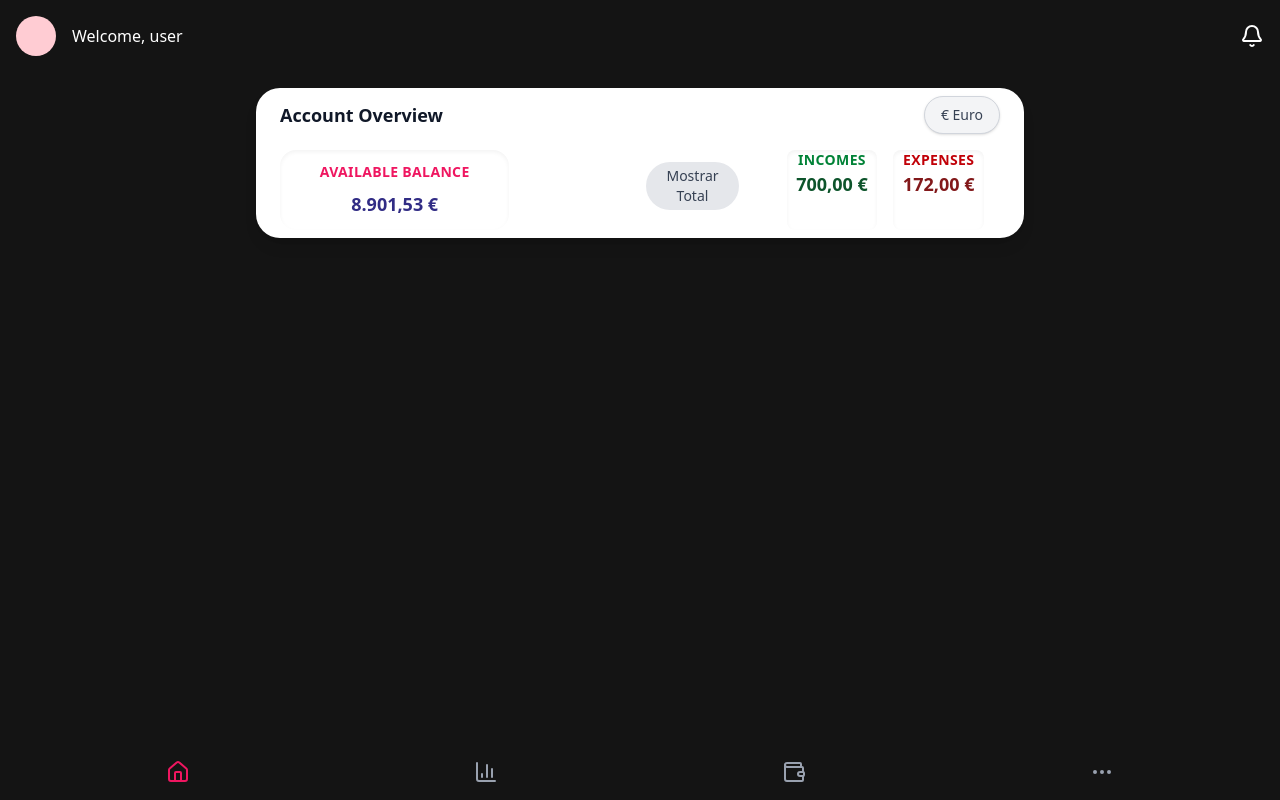
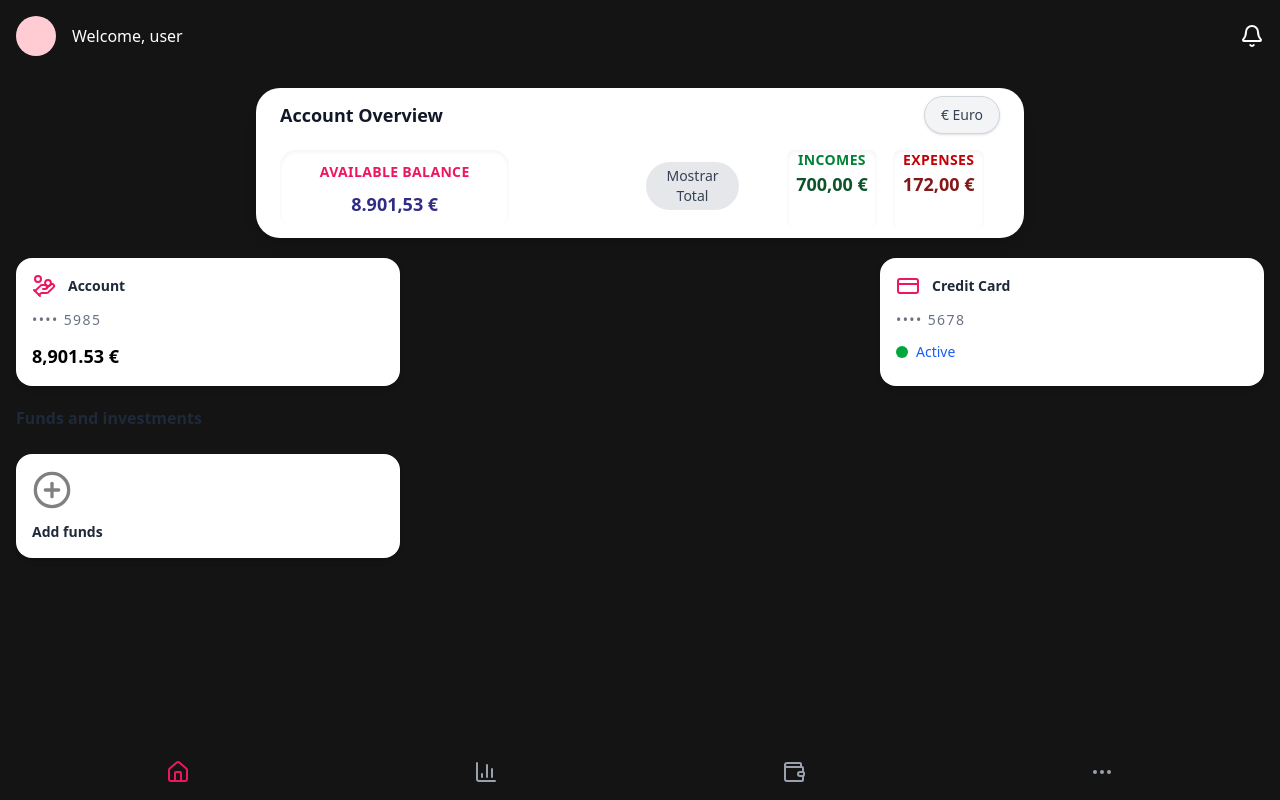
Before and after one commit to IuliiaNova/banking-dashboard, a React (Vite) app: page / in a window 1280 px wide. Built offline with nearby package versions, Linux system fonts and the light colour scheme.

Commit message:
feat(dashboard): add visual options

```diff
--- a/src/pages/dashboard/Dashboard.tsx
+++ b/src/pages/dashboard/Dashboard.tsx
@@ -1,9 +1,43 @@
+import { CirclePlus, CreditCard, HandCoins } from "lucide-react";
 import { AccountOverview } from "./components/AccountOverview";
+import FinancialUnit from "./components/FinancialUnit";
+import { useTransactions } from "../../features/transactions/store/transactions.context";
 
 function Dashboard() {
+  const {
+    state: { transactions },
+  } = useTransactions("AccountOverview");
+  const balance = transactions.reduce((sum, t) => sum + t.amount, 0);
   return (
-    <div className="">
+    <div className="space-y-5">
       <AccountOverview />
+      <div className="flex gap-6 justify-between">
+        <FinancialUnit
+          title="Account"
+          code="1234567812365985"
+          type="account"
+          icon={<HandCoins />}
+          amount={balance}
+        />
+        <FinancialUnit
+          title="Credit Card"
+          code="1234567812345678"
+          type="card"
+          status="Active"
+          icon={<CreditCard />}
+        />
+      </div>
+
+      <div className="flex flex-col gap-2">
+        <span className="mb-4 text-md font-semibold text-gray-800 dark:text-gray-100 truncate">
+        Funds and investments
+      </span>
+        <div className="w-44 sm:w-80 md:w-96 bg-white dark:bg-background-dark rounded-2xl shadow-md p-4 flex flex-col gap-3 transition-all duration-300">
+          <CirclePlus size={40} color="gray" />
+          <span className="text-sm font-semibold text-gray-800 dark:text-gray-100 truncate">
+            Add funds </span>
+        </div>
+      </div>
     </div>
   );
 }
--- a/src/pages/dashboard/components/FinancialUnit.tsx
+++ b/src/pages/dashboard/components/FinancialUnit.tsx
@@ -1,7 +1,47 @@
-import React from 'react'
+import React from "react";
 
-export default function FinancialUnit() {
+type FinancialUnitProps = {
+  title: string;
+  code: string;
+  amount?: number;
+  type: "card" | "account" | string;
+  status?: string;
+  icon?: React.ReactNode;
+};
+
+export default function FinancialUnit({
+  title,
+  code,
+  amount,
+  type,
+  status,
+  icon,
+}: FinancialUnitProps) {
+  const lastFourDigits = code.slice(-4);
+
   return (
-    <div>FinancialUnit</div>
-  )
+    <div className="w-44 sm:w-80 md:w-96 bg-white dark:bg-background-dark rounded-2xl shadow-md p-4 flex flex-col gap-3 transition-all duration-300">
+      <div className="flex items-center gap-3">
+        {icon && <div className="text-xl text-rose-base">{icon}</div>}
+        <span className="text-sm font-semibold text-gray-800 dark:text-gray-100 truncate">
+          {title}
+        </span>
+      </div>
+
+      <div className="text-gray-500 dark:text-gray-400 text-sm tracking-widest">
+        •••• {lastFourDigits}
+      </div>
+
+      {type === "card" ? (
+        <div className="text-sm font-medium text-blue-600 dark:text-green-600 flex gap-2 items-center">
+          <div className="w-3 h-3 rounded-full bg-green-600"/>
+          <span>{status || "Stateless"}</span>
+        </div>
+      ) : (
+        <div className="text-lg font-bold text-blsck dark:text-gray-200">
+          {amount != null ? `${amount.toLocaleString()} €` : "0 €"}
+        </div>
+      )}
+    </div>
+  );
 }
```
